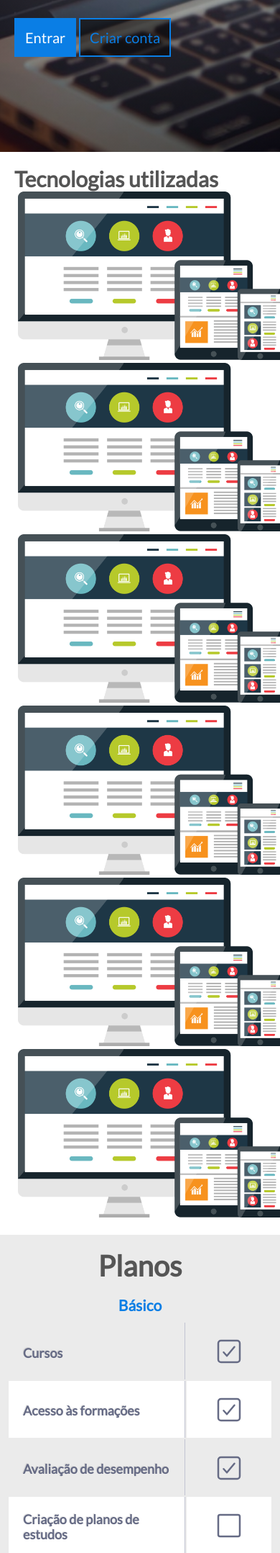
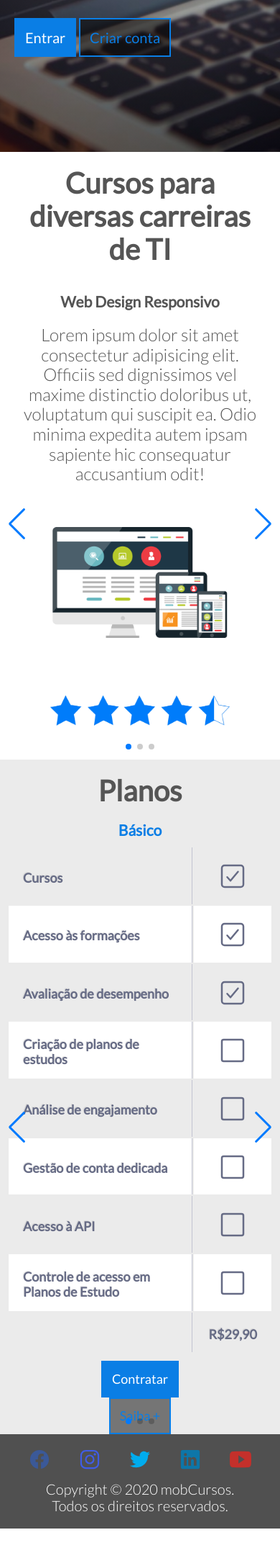
Before and after one commit to MobCursos/mobcursos, a PHP site: page / in a window 390 px wide. Shown: the part 633-2790 px from the top of the page at 72% size. After the commit the page ends 2756 px from the top, so only its background shows below. Run offline with PHP 8.4, Linux system fonts and the light colour scheme; style sheets or scripts are compiled from the project's sources; some libraries are stand-ins or nearby versions.

Commit message:
Adicionada galeria na page empresas - versao mobile. Retorna cursos para page index. Removida page formacao. Atualiza links do nav.

```diff
--- a/index.html
+++ b/index.html
@@ -56,7 +56,6 @@
                         <li><a href="#planos">Planos</a></li>
                         <li><a href="#depoimentos">Depoimentos</a></li>
                         <li><a href="empresa.html">Empresas</a></li>
-                        <li><a href="formacao.html">Cursos</a></li>
                     </ul>
                 </div>
                 <img src="resources/img/logo-blue0.png" alt="logo MobCursos" class="logo">
@@ -69,27 +68,41 @@
             </div>
         </section>
 
-        <div id="galeria" class="container-galeria">
-            <h2>Tecnologias utilizadas</h2>
-            <div class="item-galeria">
-                <img src="./resources/img/web_design_responsivo.jpg" alt="Responsividade">
+        <section id="cursos-formacao" class="container-padrao container-cursos-formacao">
+            <h2>Cursos para diversas carreiras de TI</h2>
+            <div class="item-cursos-formacao swiper-container">
+                <div class="swiper-wrapper">
+                    <div class="swiper-slide">
+                        <h3>Web Design Responsivo</h3>
+                        <p>Lorem ipsum dolor sit amet consectetur adipisicing elit. Officiis sed dignissimos vel maxime distinctio doloribus ut, voluptatum qui suscipit ea. Odio minima expedita autem ipsam sapiente hic consequatur accusantium odit!</p>
+                        <img src="resources/img/web_design_responsivo.jpg">
+                        <img src="resources/img/rating-stars.png">
+                    </div>
+
+                    <div class="swiper-slide">
+                        <h3>Web Design Responsivo</h3>
+                        <p>Lorem ipsum dolor sit amet consectetur adipisicing elit. Officiis sed dignissimos vel maxime distinctio doloribus ut, voluptatum qui suscipit ea. Odio minima expedita autem ipsam sapiente hic consequatur accusantium odit!</p>
+                        <img src="resources/img/web_design_responsivo.jpg">
+                        <img src="resources/img/rating-stars.png">
+                    </div>
+
+                    <div class="swiper-slide">
+                        <h3>Web Design Responsivo</h3>
+                        <p>Lorem ipsum dolor sit amet consectetur adipisicing elit. Officiis sed dignissimos vel maxime distinctio doloribus ut, voluptatum qui suscipit ea. Odio minima expedita autem ipsam sapiente hic consequatur accusantium odit!</p>
+                        <img src="resources/img/web_design_responsivo.jpg">
+                        <img src="resources/img/rating-stars.png">
+                    </div>
+
+                </div>
+                <!-- Pagination -->
+                <div class="swiper-pagination"></div>
+
+                <!-- Navigation buttons -->
+                <div class="swiper-button-prev"></div>
+                <div class="swiper-button-next"></div>
+
             </div>
-            <div class="item-galeria">
-                <img src="./resources/img/web_design_responsivo.jpg" alt="Responsividade">
-            </div>
-            <div class="item-galeria">
-                <img src="./resources/img/web_design_responsivo.jpg" alt="Responsividade">
-            </div>
-            <div class="item-galeria">
-                <img src="./resources/img/web_design_responsivo.jpg" alt="Responsividade">
-            </div>
-            <div class="item-galeria">
-                <img src="./resources/img/web_design_responsivo.jpg" alt="Responsividade">
-            </div>
-            <div class="item-galeria">
-                <img src="./resources/img/web_design_responsivo.jpg" alt="Responsividade">
-            </div>
-        </div>
+        </section>
 
         <section id="planos" class="container-padrao container-cursos-destaque">
             <h2>Planos</h2>
@@ -109,7 +122,7 @@
                                 <tr><td>Gestão de conta dedicada</td><td><ion-icon name="square-outline"></ion-icon></td></tr>
                                 <tr><td>Acesso à API</td><td><ion-icon name="square-outline"></ion-icon></ion-icon></td></tr>
                                 <tr><td>Controle de acesso em Planos de Estudo</td><td><ion-icon name="square-outline"></ion-icon></td></tr>
-                                <tr><td></td><td>R$129,90</td></tr>
+                                <tr><td></td><td>R$29,90</td></tr>
                             </table>
                         </div>
                         <a class="btn btn-full" href="#">Contratar</a>
@@ -129,7 +142,7 @@
                                 <tr><td>Gestão de conta dedicada</td><td><ion-icon name="square-outline"></ion-icon></td></tr>
                                 <tr><td>Acesso à API</td><td><ion-icon name="square-outline"></ion-icon></ion-icon></td></tr>
                                 <tr><td>Controle de acesso em Planos de Estudo</td><td><ion-icon name="square-outline"></ion-icon></td></tr>
-                                <tr><td></td><td>R$129,90</td></tr>
+                                <tr><td></td><td>R$49,90</td></tr>
                             </table>
                         </div>
                     </div>
@@ -147,7 +160,7 @@
                                 <tr><td>Gestão de conta dedicada</td><td><ion-icon name="checkbox-outline"></ion-icon></td></tr>
                                 <tr><td>Acesso à API</td><td><ion-icon name="checkbox-outline"></ion-icon></ion-icon></td></tr>
                                 <tr><td>Controle de acesso em Planos de Estudo</td><td><ion-icon name="checkbox-outline"></ion-icon></td></tr>
-                                <tr><td></td><td>R$129,90</td></tr>
+                                <tr><td></td><td>R$89,90</td></tr>
                             </table>
                         </div>
                     </div>
--- a/resources/css/style.css
+++ b/resources/css/style.css
@@ -42,6 +42,10 @@ section h1,section h2, section p {
 
 section h2{
     font-size: 2rem;
+}
+
+.font-color-mobcursos {
+    color: #0a7ee5;
 }
 
 /* ----------------------------------------------- */
@@ -174,7 +178,7 @@ section h2{
       flex-direction: row;
       /* justify-items: center;
       align-items: center; */
-      /* justify-content: space-between; */
+      justify-content: space-between;
 }
 
 /* .container-galeria h2 {
@@ -182,15 +186,16 @@ section h2{
 } */
 
 .item-galeria {
-    /* flex: 1; */
-    /* padding: 0px; */
+    display: flex;
+    align-items: center;
+    padding: 20px;
     /* grid-area: foto; */
     /* background-color: rgb(99, 99, 99); */
 
 }
 
 .item-galeria img {
-    max-width: 380px;
+    max-width: 100%;
 }
 
 /* ----------------------------------------------- */
```
Also changed, not shown: empresa.html (+38 -1 lines), formacao.html (deleted, +0 -152 lines), resources/img/LG.png (added), resources/img/aws.png (added), resources/img/google.png (added), resources/img/intel.png (added), resources/img/locaweb.png (added), resources/img/microsoft.png (added), resources/img/redhat.png (added), resources/img/steam.png (added), resources/img/totvs.png (added).
